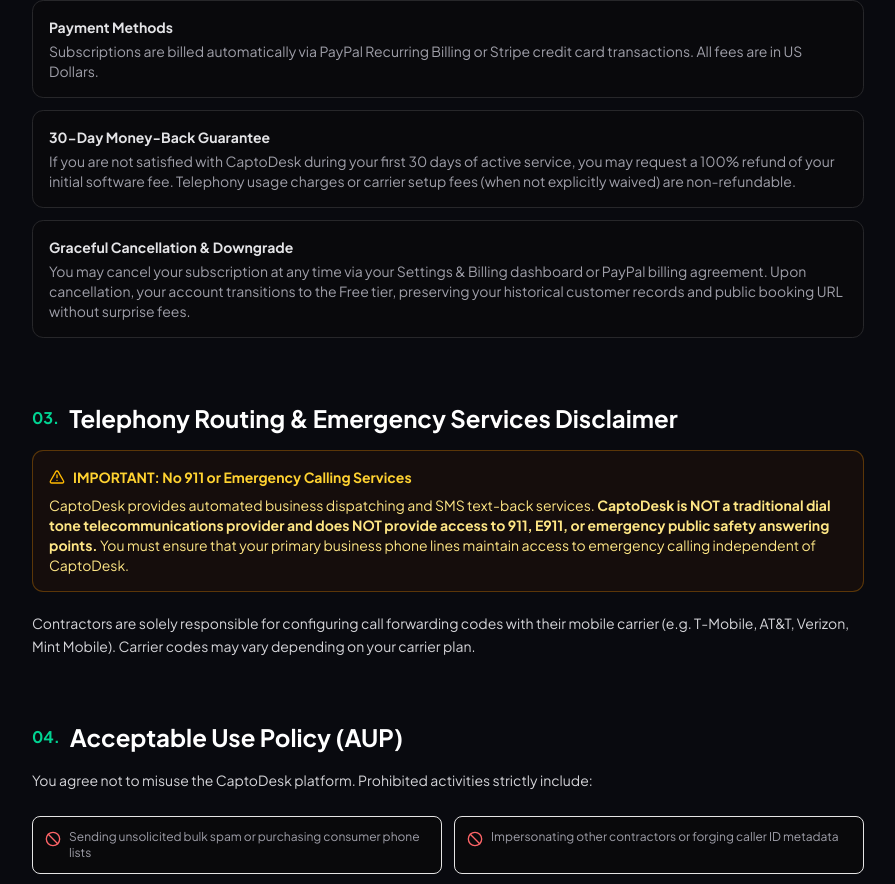
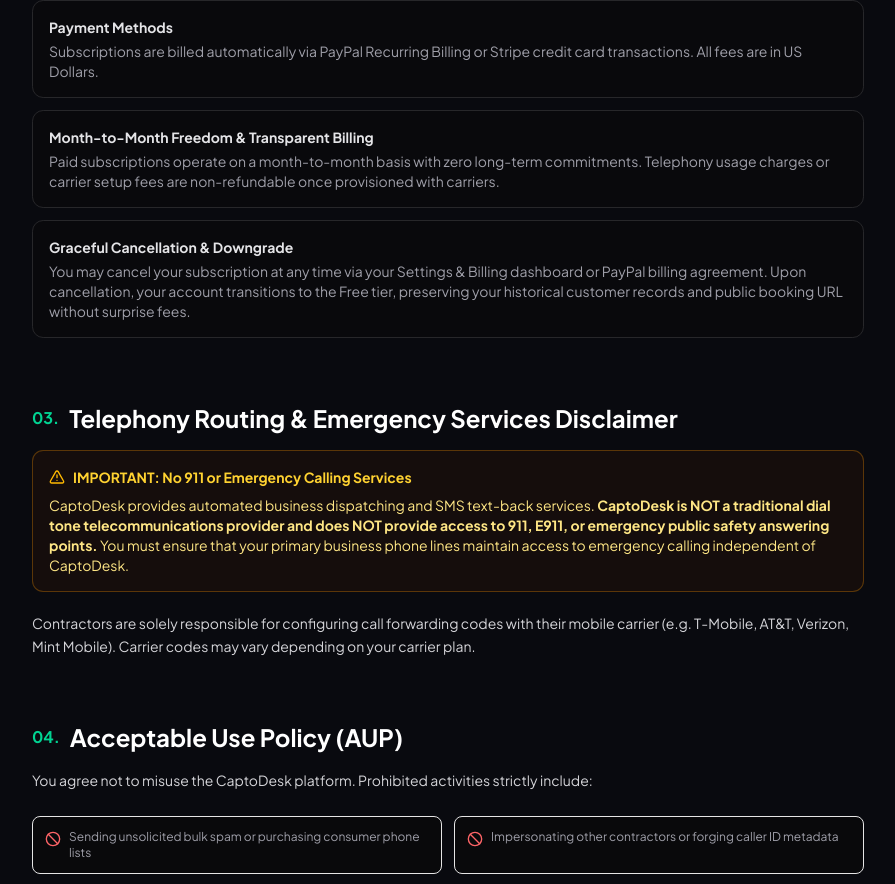
Before and after one commit to corvexastudio/corvexa-platform, a Next.js app: page /terms in a window 1280 px wide. Shown: the part 1400-2284 px from the top of the page, without its empty margins (192-1087 px from the left). Built offline with nearby package versions, Linux system fonts and the light colour scheme.

Commit message:
fix(legal-and-plans): remove 0.5% fee claims and 30-day guarantee from terms, settings, and plans

```diff
--- a/src/app/client/settings/page.tsx
+++ b/src/app/client/settings/page.tsx
@@ -1310,7 +1310,7 @@
                             </li>
                             <li className="flex items-center gap-2">
                               <CheckCircle2 className="h-3.5 w-3.5 text-emerald-600 shrink-0" />
-                              <span>Apple Pay &amp; Card Invoicing (0.5% flat)</span>
+                              <span>Apple Pay &amp; Digital Invoicing</span>
                             </li>
                             <li className="flex items-center gap-2">
                               <CheckCircle2 className="h-3.5 w-3.5 text-emerald-600 shrink-0" />
--- a/src/app/terms/page.tsx
+++ b/src/app/terms/page.tsx
@@ -162,8 +162,8 @@
             </div>
 
             <div className="p-4 rounded-xl border border-zinc-800 bg-zinc-950/60 space-y-1">
-              <span className="font-bold text-zinc-200 block">30-Day Money-Back Guarantee</span>
-              <span>If you are not satisfied with CaptoDesk during your first 30 days of active service, you may request a 100% refund of your initial software fee. Telephony usage charges or carrier setup fees (when not explicitly waived) are non-refundable.</span>
+              <span className="font-bold text-zinc-200 block">Month-to-Month Freedom &amp; Transparent Billing</span>
+              <span>Paid subscriptions operate on a month-to-month basis with zero long-term commitments. Telephony usage charges or carrier setup fees are non-refundable once provisioned with carriers.</span>
             </div>
 
             <div className="p-4 rounded-xl border border-zinc-800 bg-zinc-950/60 space-y-1">
--- a/src/components/jobs/practice-job-card.tsx
+++ b/src/components/jobs/practice-job-card.tsx
@@ -284,7 +284,7 @@
               </span>
             </div>
             <p className="text-[11px] text-slate-600 dark:text-zinc-400">
-              Your customer pays instantly on their phone. Funds settle directly to your bank account with low 0.5% flat SaaS payment rates.
+              Your customer pays instantly on their phone. Funds settle directly to your connected bank account with instant verification.
             </p>
           </div>
 
--- a/src/lib/billing/plans.ts
+++ b/src/lib/billing/plans.ts
@@ -61,7 +61,7 @@
       'Instant 8-second AI missed-call recovery text-back',
       'Public booking page & customer self-scheduling',
       'Mobile Field Portal (GPS navigation & job photos)',
-      '1-tap mobile card & Apple Pay invoicing (0.5% flat)',
+      '1-tap mobile card & Apple Pay on-site invoicing',
       'Live Domino\'s tracking links (/t/[token])',
       'Automated 5-star Google review booster & shield'
     ]
@@ -84,7 +84,7 @@
       'Instant 8-second AI missed-call recovery text-back',
       'Public booking page & customer self-scheduling',
       'Mobile Field Portal (GPS navigation & job photos)',
-      '1-tap mobile card & Apple Pay invoicing (0.5% flat)',
+      '1-tap mobile card & Apple Pay on-site invoicing',
       'Live Domino\'s tracking links (/t/[token])',
       'Automated 5-star Google review booster & shield'
     ]
```
Also changed, not shown: screenshots/captodesk-full.png (added), screenshots/captodesk-hero.png (added).
